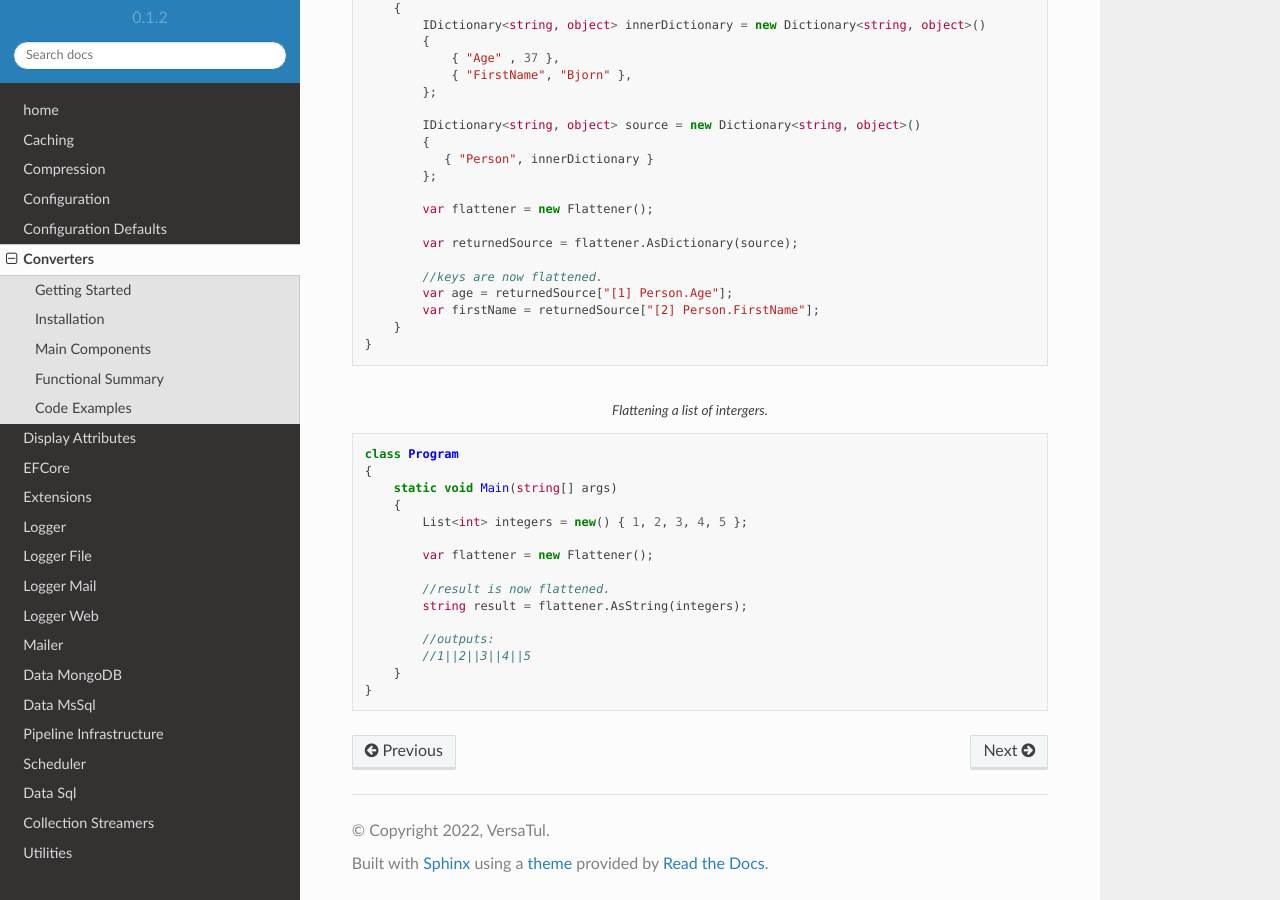
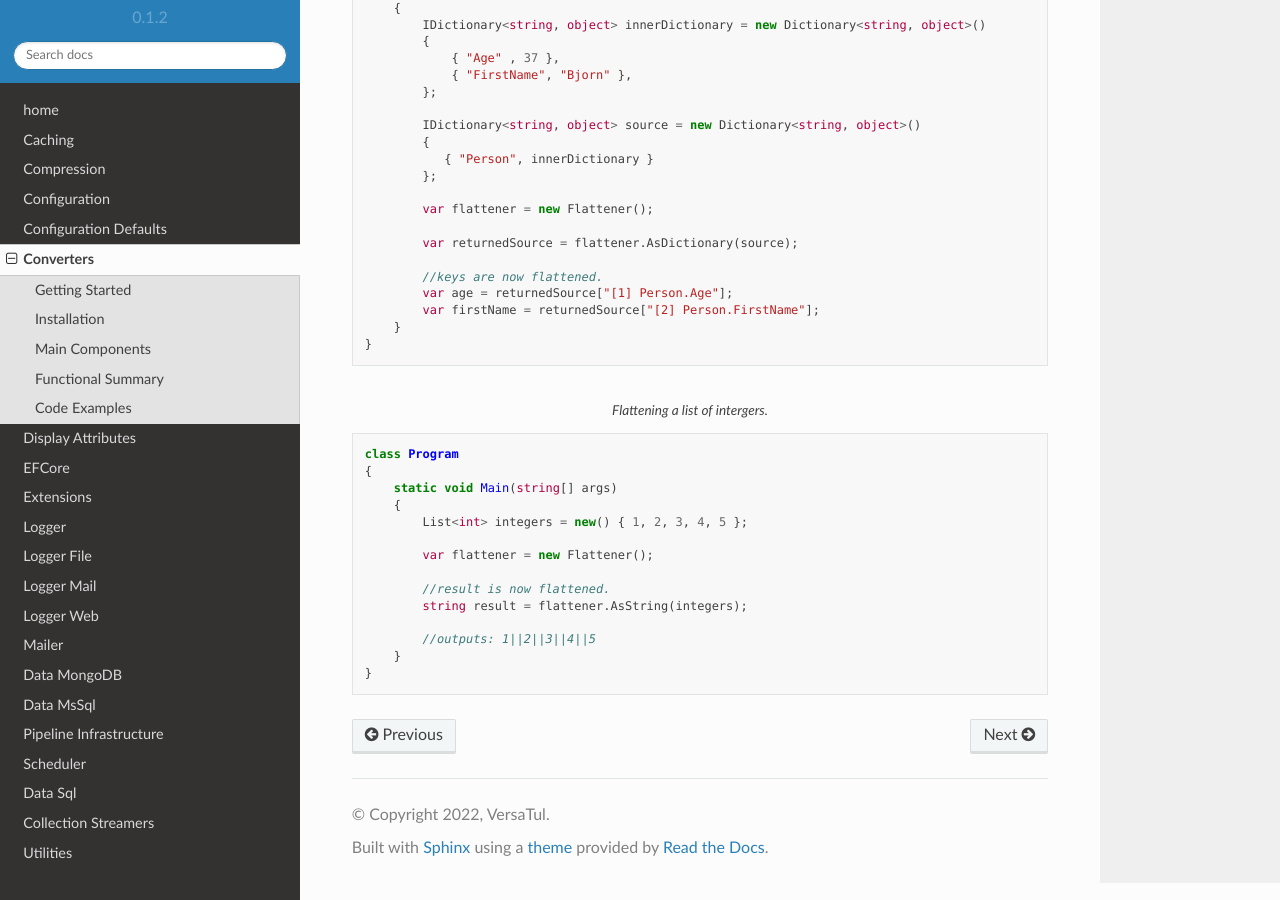
Before and after one commit to BjornWilliams/DocsVersaTul, a Sphinx documentation site: the page built from docs/source/converters.rst, in a window 1280 px wide and 900 px high, scrolled down 1364 px. Built offline with Sphinx 7.4.7 and the Read the Docs theme 2.0.0, drawn with Linux system fonts in a browser that asks for light colours.

```diff
--- a/docs/source/converters.rst
+++ b/docs/source/converters.rst
@@ -79,7 +79,6 @@ Code Examples
             //result is now flattened.
             string result = flattener.AsString(integers);
 
-            //outputs:
-            //1||2||3||4||5
+            //outputs: 1||2||3||4||5
         }
     }
```
